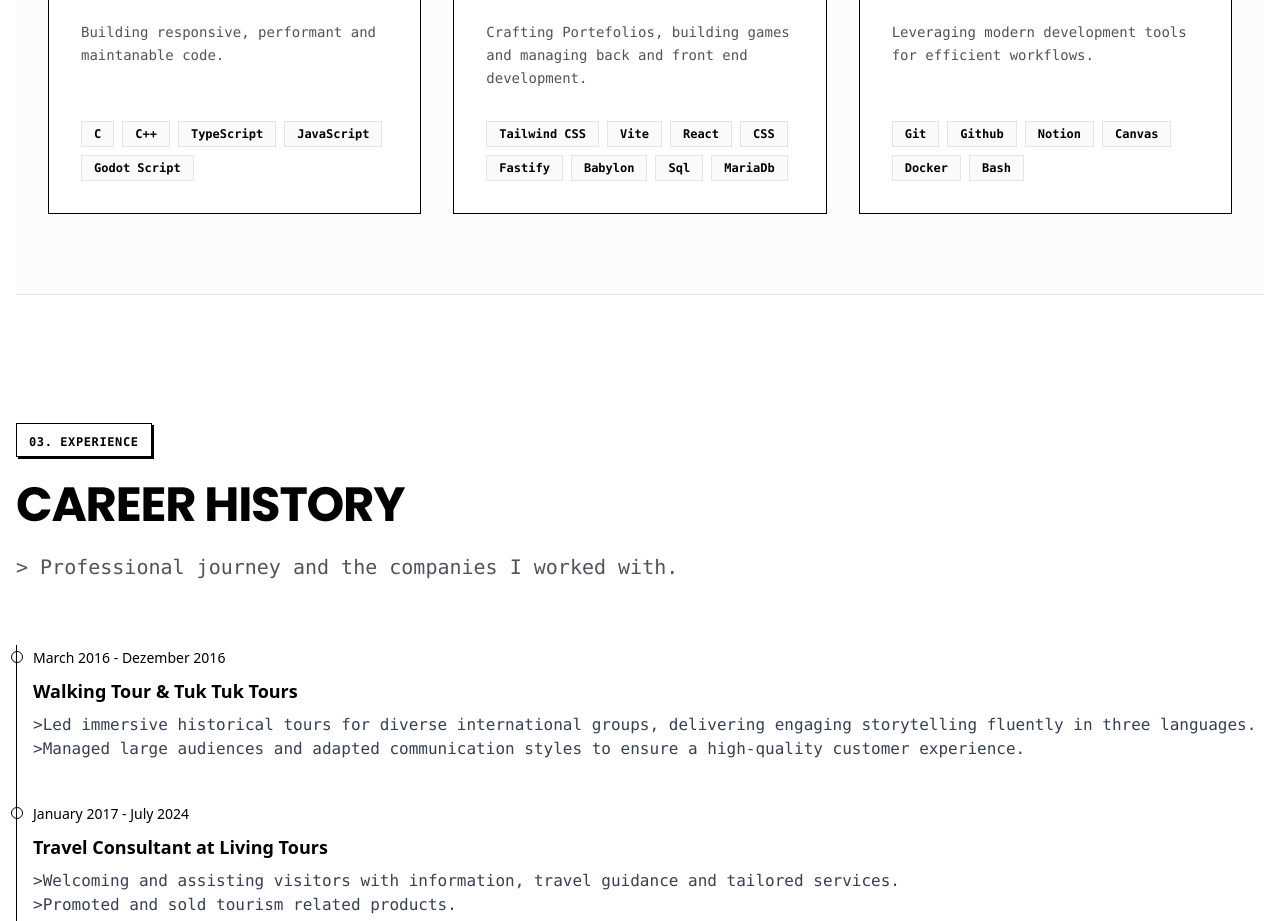
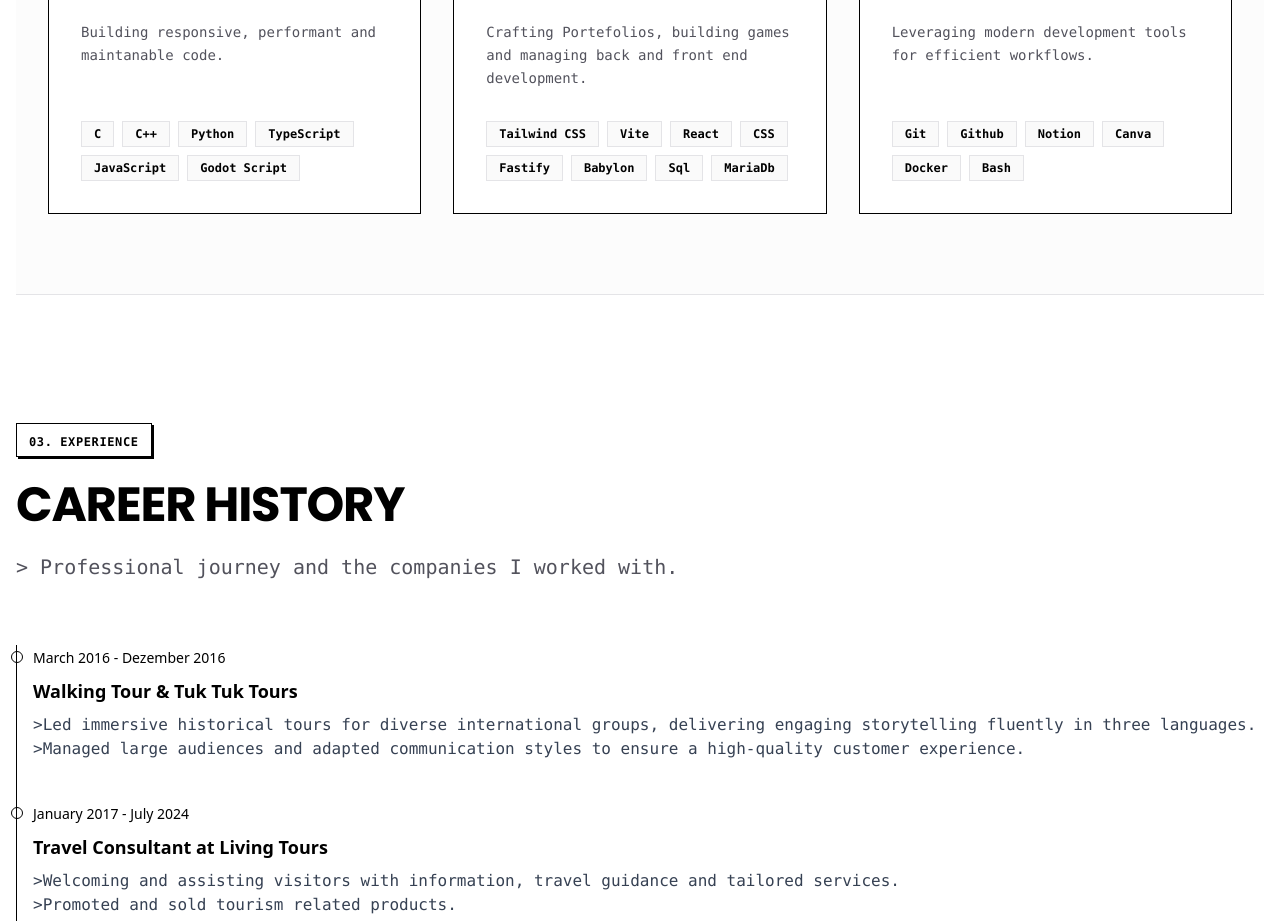
Before and after one commit to joaorema/Portfolio, a React (Vite) app in the folder Project/: page / in a window 1280 px wide. Shown: the part 2440-3361 px from the top of the page. Built offline with nearby package versions, Linux system fonts and the light colour scheme.

Commit message:
added python to skills

```diff
--- a/Project/src/components/Technologies.tsx
+++ b/Project/src/components/Technologies.tsx
@@ -8,7 +8,7 @@ const Technologies: React.FC = () =>
       title: "Software & Game Dev",
       icon: "i-ph:code-bold",
       description: "Building responsive, performant and maintanable code.",
-      tags: ["C", "C++", "TypeScript", "JavaScript", "Godot Script"],
+      tags: ["C", "C++","Python", "TypeScript", "JavaScript", "Godot Script"],
     },
     {
       title: "Web Development",
@@ -20,7 +20,7 @@ const Technologies: React.FC = () =>
       title: "Tools & Workflow",
       icon: "i-ph:gear-bold",
       description: "Leveraging modern development tools for efficient workflows.",
-      tags: ["Git", "Github", "Notion", "Canvas", "Docker", "Bash"],
+      tags: ["Git", "Github", "Notion", "Canva", "Docker", "Bash"],
     },
   ];
 
```
